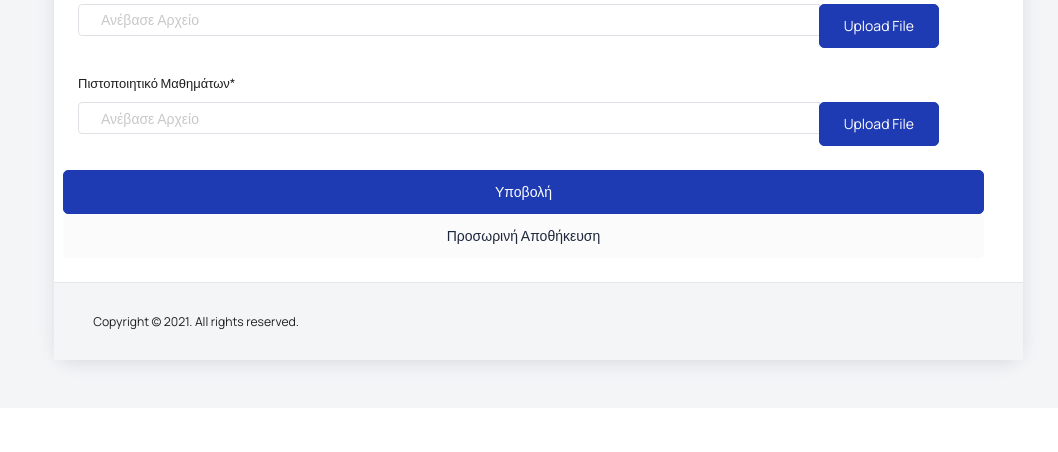
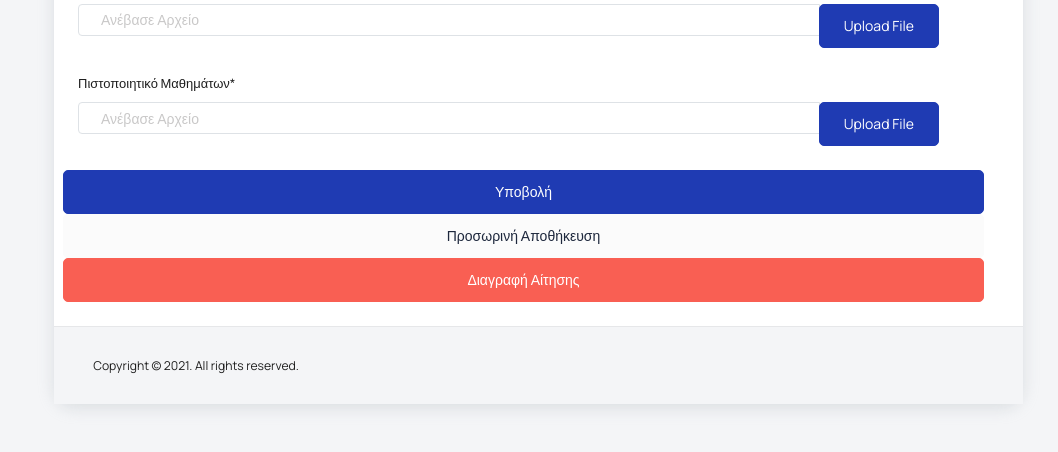
Before and after one commit to john-sak/hci-project, a PHP site: page /User/template/pages/form/form.php?ID=1 in a window 1280 px wide. Shown: the part 794-1246 px from the top of the page, without its empty margins (222-1280 px from the left). Before the commit the page ends 1171 px from the top, so only its background shows below. Run offline with PHP 8.4, Linux system fonts and the light colour scheme; a user stored in the database is signed in; data comes from the database, SQL or seed files in the repository; some libraries are stand-ins or nearby versions.

Commit message:
fixed download button added delete button

```diff
--- a/User/template/pages/form/form.php
+++ b/User/template/pages/form/form.php
@@ -548,7 +548,7 @@
                               if ($row[0] != "") {
                                 echo "<input type='text' class='form-control file-upload-info' readonly value='Δείτε το ήδη υπάρχον αρχείο ($row[0])'>";
                                 echo "<span class='input-group-append'>";
-                                echo "<a class='file-upload-browse btn btn-primary' href='../../../../php/download.php?file=$row[0]'>Download File</a>";
+                                echo "<a class='btn btn-primary' href='../../../../php/download.php?file=$row[0]'>Download File</a>";
                                 echo "</span>";
                                 echo "<input type='text' class='form-control file-upload-info' readonly value='Η ανεβάστε καινούργιο αρχείο'>";
                                 echo "<span class='input-group-append'>";
@@ -587,7 +587,7 @@
                                 if ($row[0] != "") {
                                   echo "<input type='text' class='form-control file-upload-info' readonly value='Δείτε το ήδη υπάρχον αρχείο ($row[0])'>";
                                   echo "<span class='input-group-append'>";
-                                  echo "<a class='file-upload-browse btn btn-primary' href='../../../../php/download.php?file=$row[0]'>Download File</a>";
+                                  echo "<a class='btn btn-primary' href='../../../../php/download.php?file=$row[0]'>Download File</a>";
                                   echo "</span>";
                                   echo "<input type='text' class='form-control file-upload-info' readonly value='Η ανεβάστε καινούργιο αρχείο'>";
                                   echo "<span class='input-group-append'>";
@@ -627,7 +627,7 @@
                                 if ($row[0] != "") {
                                   echo "<input type='text' class='form-control file-upload-info' readonly value='Δείτε το ήδη υπάρχον αρχείο ($row[0])'>";
                                   echo "<span class='input-group-append'>";
-                                  echo "<a class='file-upload-browse btn btn-primary' href='../../../../php/download.php?file=$row[0]'>Download File</a>";
+                                  echo "<a class='btn btn-primary' href='../../../../php/download.php?file=$row[0]'>Download File</a>";
                                   echo "</span>";
                                   echo "<input type='text' class='form-control file-upload-info' readonly value='Η ανεβάστε καινούργιο αρχείο'>";
                                   echo "<span class='input-group-append'>";
@@ -655,11 +655,13 @@
                         $id = $_GET['ID'];
                         echo "<button type='submit' class='btn btn-primary me-2' value='submit' formaction='../../../../php/submit-form.php?ID=$id'>Υποβολή</button>";
                         echo "<button type='submit' class='btn btn-light' value='save' formaction='../../../../php/save-form.php?ID=$id'>Προσωρινή Αποθήκευση</button>";
+                        echo "<button type='submit' class='btn btn-danger' value='delete' formaction='../../../../php/delete-form.php?ID=$id'>Διαγραφή Αίτησης</button>";
                       }
                       else
                       {
                         echo "<button type='submit' class='btn btn-primary me-2' value='submit' formaction='../../../../php/submit-form.php'>Υποβολή</button>";
                         echo "<button type='submit' class='btn btn-light' value='save' formaction='../../../../php/save-form.php'>Προσωρινή Αποθήκευση</button>";
+                        echo "<a class='btn btn-danger'  href='../user-application/user-application.php'>Ακύρωση</a>";
                       }
                       ?>
                   </form>
--- a/php/submit-form.php
+++ b/php/submit-form.php
@@ -128,7 +128,7 @@
       <?php
       exit();
     }
-    $filename1 = rand(1000,10000) . "-"  .$_FILES['IDfile']['name'];
+    $filename = rand(1000,10000) . "-"  .$_FILES['IDfile']['name'];
     $tempName = $_FILES['IDfile']['tmp_name'];
     $path = "../files/" . $filename;
 
```
Also changed, not shown: php/delete-form.php (added, +31 -0 lines).
